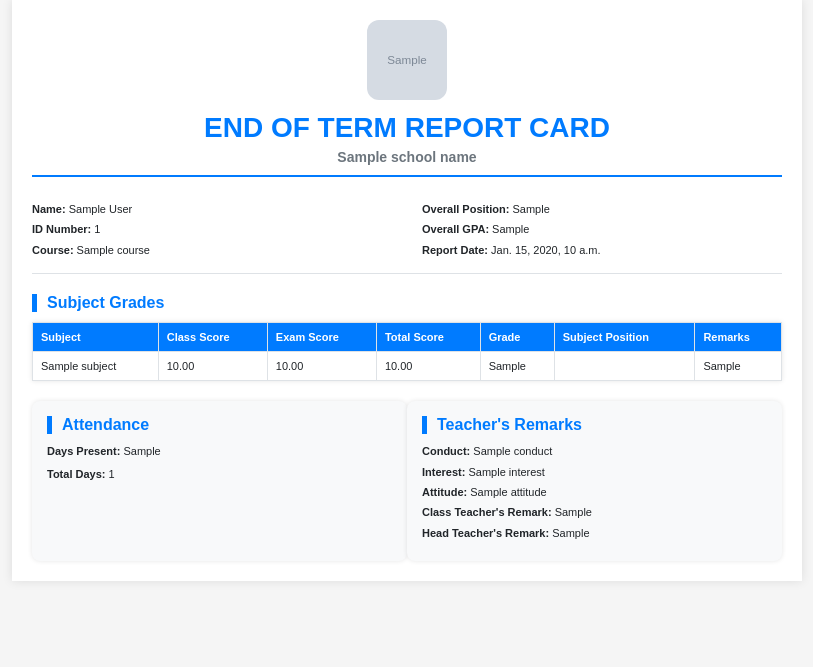
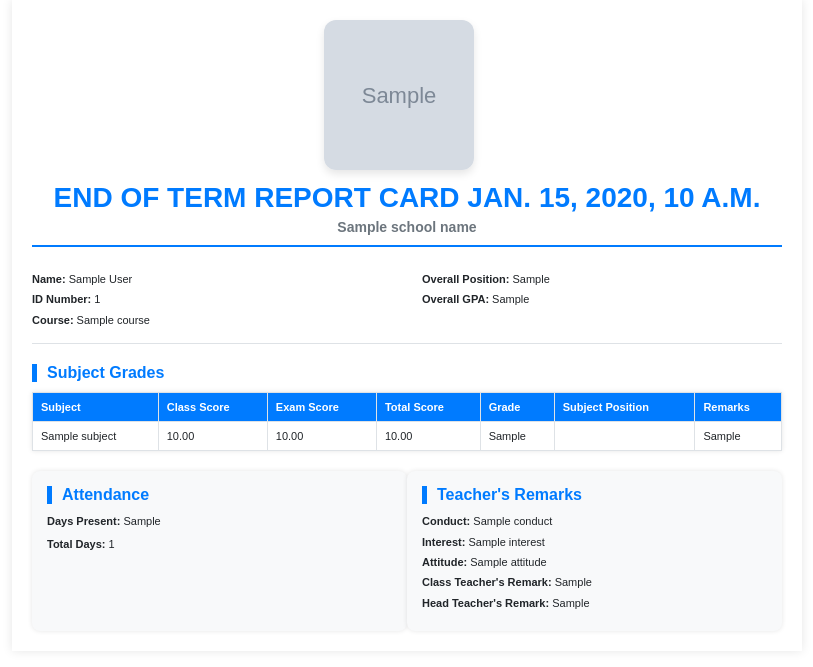
Before and after one commit to YounoussaBen/school_management, a Django app: template core/templates/students/report_template.html in a window 1280 px wide. Shown: the top 667 px of the page, without its empty margins (233-1046 px from the left). Run offline with Django 5.2, Linux system fonts and the light colour scheme; tables that the repository leaves empty hold one stand-in row (values such as "Sample post"); the template is opened without the code that fills it: values that come from a table or form of the project are taken from there, most other values are stand-ins (such as "Sample title", 1, 10 or a date in 2020); grey boxes marked "Sample" are stand-in pictures.

Commit message:
Report development Design and Readme

```diff
--- a/core/templates/home.html
+++ b/core/templates/home.html
@@ -274,7 +274,7 @@
             </div>
             <div class="contact-item">
                 <h4><i class="fas fa-phone"></i> Phone</h4>
-                <p>+1 (555) 123-4567</p>
+                <p>+233 (24) 917-4604</p>
             </div>
             <div class="contact-item">
                 <h4><i class="fas fa-envelope"></i> Email</h4>
--- a/core/templates/students/report_template.html
+++ b/core/templates/students/report_template.html
@@ -11,13 +11,13 @@
             margin: 0;
             padding: 0;
             font-size: 11px;
-            background-color: #f5f5f5;
+            background-color: white; /* Ensure background is white for PDF */
         }
         .container {
             padding: 20px;
             max-width: 750px;
             margin: auto;
-            background-color: white;
+            background-color: white; /* Explicitly set container background */
             box-shadow: 0 0 10px rgba(0, 0, 0, 0.1);
         }
         .header {
@@ -27,11 +27,14 @@
             padding-bottom: 10px;
         }
         .header img {
-            width: 80px;
-            height: 80px;
+            width: 150px;
+            height: 150px;
             object-fit: cover;
             border-radius: 12px;
+            margin-right: 1rem;
+            border-radius: 12px;
             margin-bottom: 10px;
+            box-shadow: 0 4px 8px rgba(0, 0, 0, 0.1);
         }
         .header h1 {
             color: #007bff;
@@ -71,7 +74,7 @@
             border-collapse: collapse;
             margin-bottom: 20px;
             font-size: 11px;
-            background-color: white;
+            background-color: white; /* Explicitly set table background */
             box-shadow: 0 0 5px rgba(0, 0, 0, 0.1);
         }
         table, th, td {
@@ -107,13 +110,23 @@
             margin: 5px 0;
             line-height: 1.4;
         }
+        @media print {
+            body {
+                background-color: white !important;
+            }
+            .container {
+                box-shadow: none !important;
+                padding: 0 !important;
+            }
+            /* Hide elements or adjust styles specific to printing */
+        }
     </style>
 </head>
 <body>
     <div class="container">
         <div class="header">
             <img src="{{ school_logo_url }}" alt="School Logo">
-            <h1>End of Term Report Card</h1>
+            <h1>End of Term Report Card <strong>{{ today }}</strong></h1>
             <h2>{{ school_name }}</h2>
         </div>
 
@@ -126,7 +139,6 @@
             <div class="info">
                 <p><strong>Overall Position:</strong> {{ overall_position }}</p>
                 <p><strong>Overall GPA:</strong> {{ overall_gpa }}</p>
-                <p><strong>Report Date:</strong> {{ today }}</p>
             </div>
         </div>
 
```
Also changed, not shown: ReadMe.md (added), image.png (deleted).
